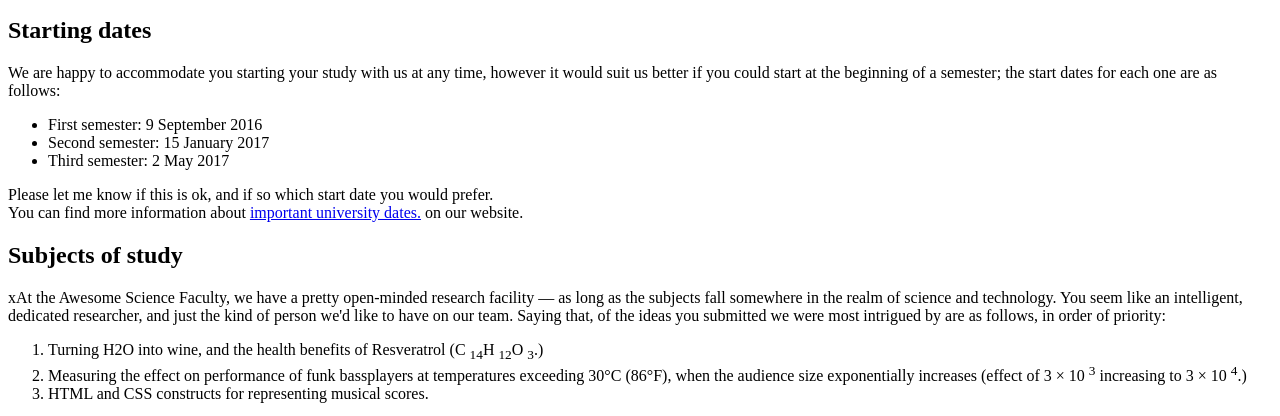
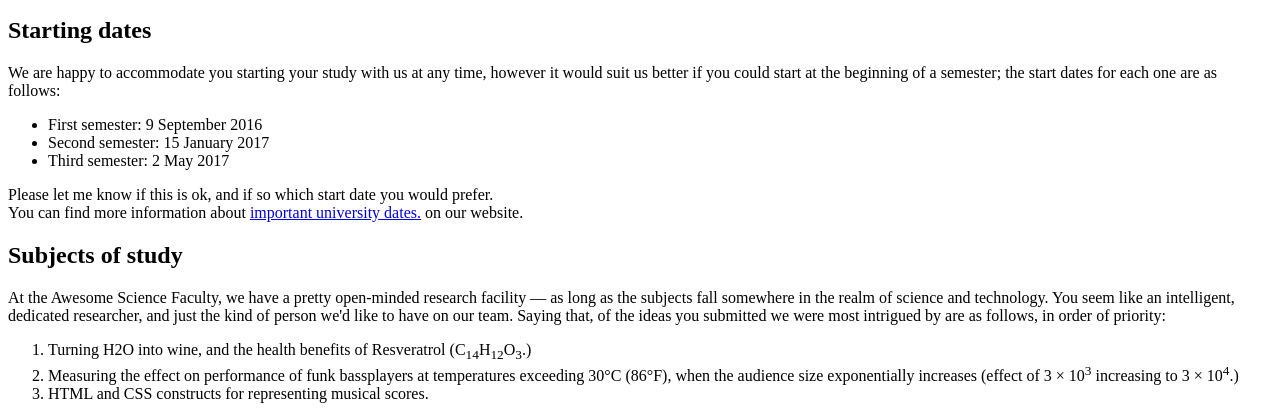
Before and after one commit to omotoyosi25/wk2, a plain HTML site: page letter.html in a window 1280 px wide. Shown: the part 343-759 px from the top of the page. Drawn offline with Linux system fonts and the light colour scheme.

Commit message:
fix:letter

```diff
--- a/letter.html
+++ b/letter.html
@@ -50,23 +50,23 @@ You can find more information about <a href="https://univelcity.com/">important
 
 <h2>Subjects of study</h2>
 
-<p>xAt the Awesome Science Faculty, we have a pretty open-minded research facility — as long as the subjects fall somewhere in the realm of science and technology. You seem like an intelligent, dedicated researcher, and just the kind of person we'd like to have on our team. Saying that, of the ideas you submitted we were most intrigued by are as follows, in order of priority: </p>
+<p>At the Awesome Science Faculty, we have a pretty open-minded research facility — as long as the subjects fall somewhere in the realm of science and technology. You seem like an intelligent, dedicated researcher, and just the kind of person we'd like to have on our team. Saying that, of the ideas you submitted we were most intrigued by are as follows, in order of priority: </p>
 
 <ol>
-    <li>Turning H2O into wine, and the health benefits of Resveratrol (C <sub>14</sub>H <sub>12</sub>O <sub>3</sub>.)</li>
-    <li>Measuring the effect on performance of funk bassplayers at temperatures exceeding 30°C (86°F), when the audience size exponentially increases (effect of 3 × 10 <sup>3</sup> increasing to 3 × 10 <sup>4</sup>.)</li>
+    <li>Turning H2O into wine, and the health benefits of Resveratrol (C<sub>14</sub>H<sub>12</sub>O<sub>3</sub>.)</li>
+    <li>Measuring the effect on performance of funk bassplayers at temperatures exceeding 30°C (86°F), when the audience size exponentially increases (effect of 3 × 10<sup>3</sup> increasing to 3 × 10<sup>4</sup>.)</li>
     <li>HTML and CSS constructs for representing musical scores.</li>
     </ol>
 
 
 
 
-So please can you provide more information on each of these subjects, including how long you'd expect the research to take, required staff and other resources, and anything else you think we'd need to know? Thanks.
+<p>So please can you provide more information on each of these subjects, including how long you'd expect the research to take, required staff and other resources, and anything else you think we'd need to know? Thanks.</p>
 
 
 <h2>Exotic dance moves</h2>
 
-Yes, you are right! As part of my post-doctorate work, I did study exotic tribal dances. To answer your question, my favourite dances are as follows, with definitions: <br>
+<p>Yes, you are right! As part of my post-doctorate work, I did study exotic tribal dances. To answer your question, my favourite dances are as follows, with definitions:</p>
 
 <dl>
     <dt>Polynesian chicken dance</dt>
```
